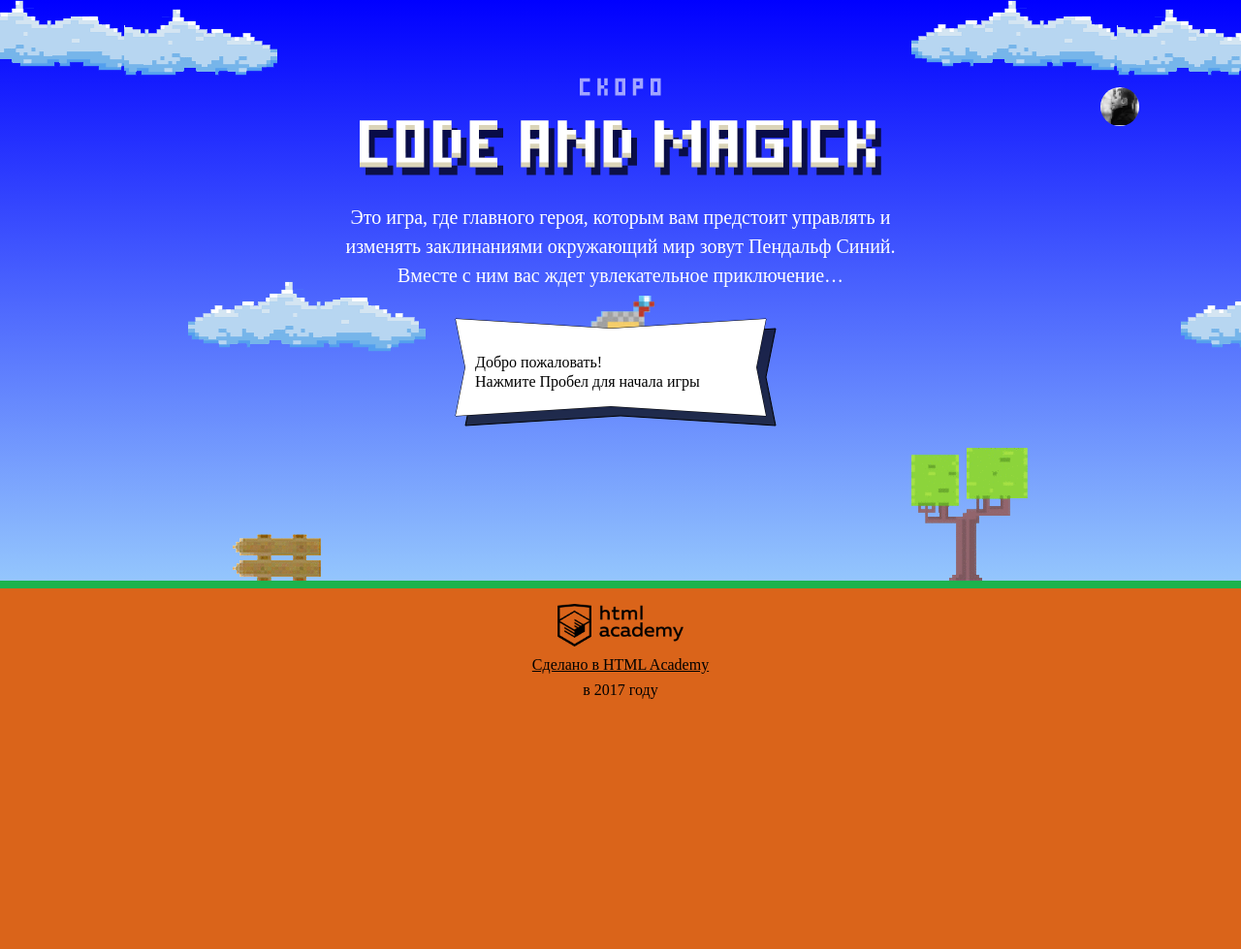
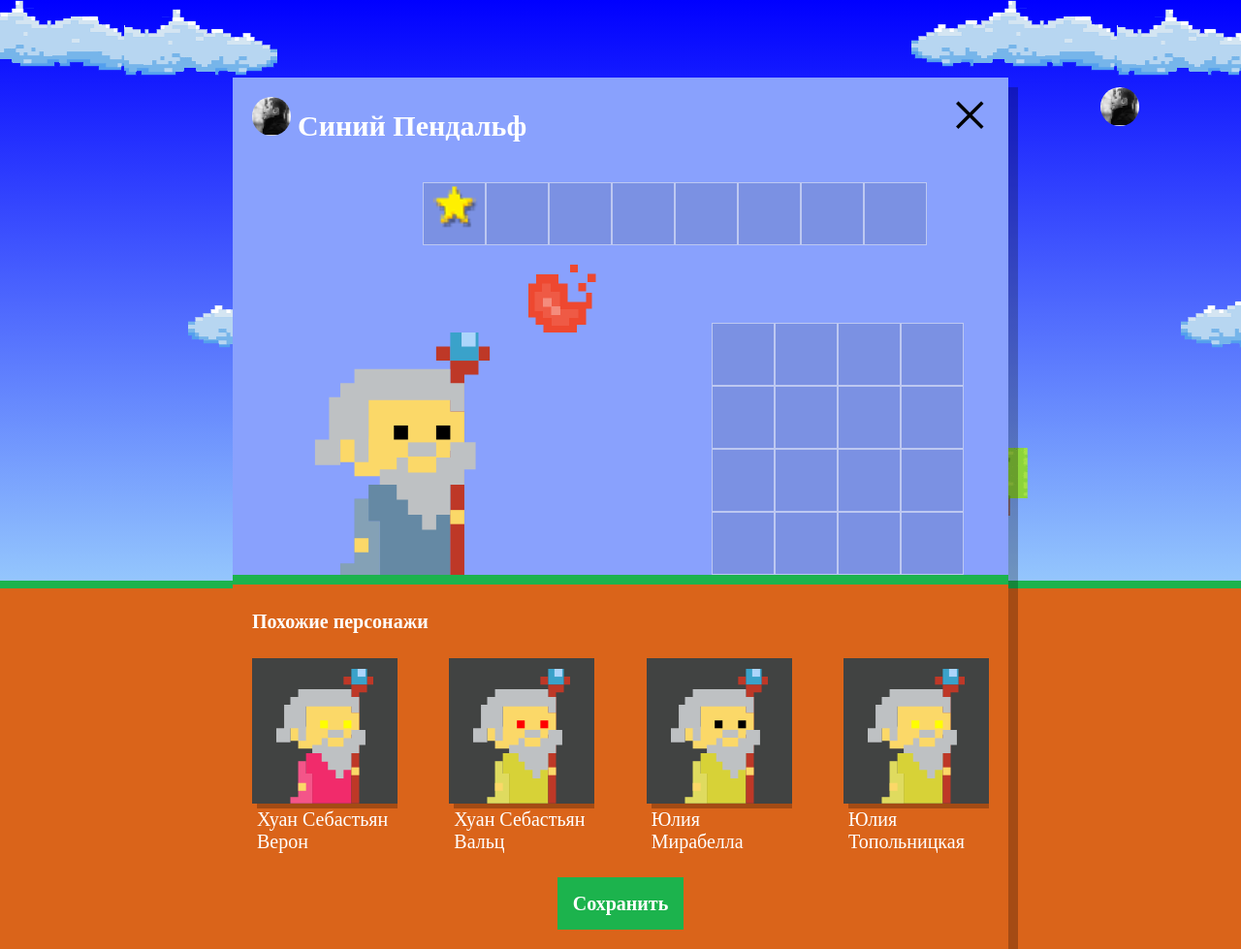
Before and after one commit to person0b/228574-code-and-magick, a website: page index.html in a window 1280 px wide. Shown: the whole page at 97% size. Before the commit the page ends 800 px from the top, so only its background shows below. Drawn offline with Linux system fonts and the light colour scheme; a web font is replaced by a local one.

Commit message:
Adds render wizards list

```diff
--- a/index.html
+++ b/index.html
@@ -203,6 +203,7 @@
 
 <script src="js/stat.js"></script>
 <script src="js/game.js"></script>
+<script src="js/setup.js"></script>
 
 </body>
 </html>
--- /dev/null
+++ b/js/setup.js
@@ -0,0 +1,86 @@
+'use strict';
+
+var NAMES = [
+  'Иван',
+  'Хуан Себастьян',
+  'Мария',
+  'Кристоф',
+  'Виктор',
+  'Юлия',
+  'Люпита',
+  'Вашингтон'
+];
+var SURNAMES = [
+  'да Марья',
+  'Верон',
+  'Мирабелла',
+  'Вальц',
+  'Онопко',
+  'Топольницкая',
+  'Нионго',
+  'Ирвинг'
+];
+var COAT_COLORS = [
+  'rgb(101, 137, 164)',
+  'rgb(241, 43, 107)',
+  'rgb(146, 100, 161)',
+  'rgb(56, 159, 117)',
+  'rgb(215, 210, 55)',
+  'rgb(0, 0, 0)'
+];
+var EYES_COLORS = [
+  'black',
+  'red',
+  'blue',
+  'yellow',
+  'green'
+];
+var WIZARDS_COUNT = 4;
+
+var setupWindow = document.querySelector('.setup');
+var similarWizardTemplate = document.querySelector('#similar-wizard-template').content.querySelector('.setup-similar-item');
+var similarListElement = document.querySelector('.setup-similar-list');
+
+var getRandomInt = function (min, max) {
+  return Math.floor(Math.random() * (max - min)) + min;
+};
+
+var createWizard = function (namesArr, surnamesArr, coatColorsArr, eyesColorsArr) {
+  var wizard = {};
+  wizard.name = namesArr[getRandomInt(0, namesArr.length)] + ' ' + surnamesArr[getRandomInt(0, surnamesArr.length)];
+  wizard.coatColor = coatColorsArr[getRandomInt(0, coatColorsArr.length)];
+  wizard.eyesColor = eyesColorsArr[getRandomInt(0, eyesColorsArr.length)];
+  return wizard;
+};
+
+var addWizards = function (count) {
+  var wizardsArr = [];
+
+  for (var i = 0; i < count; i++) {
+    wizardsArr.push(createWizard(NAMES, SURNAMES, COAT_COLORS, EYES_COLORS));
+  }
+
+  return wizardsArr;
+};
+
+var renderWizard = function (wizard) {
+  var wizardElement = similarWizardTemplate.cloneNode(true);
+
+  wizardElement.querySelector('.setup-similar-label').textContent = wizard.name;
+  wizardElement.querySelector('.wizard-coat').style.fill = wizard.coatColor;
+  wizardElement.querySelector('.wizard-eyes').style.fill = wizard.eyesColor;
+
+  return wizardElement;
+};
+
+var wizards = addWizards(WIZARDS_COUNT);
+var fragmentWizards = document.createDocumentFragment();
+
+setupWindow.classList.remove('hidden');
+
+for (var i = 0; i < wizards.length; i++) {
+  fragmentWizards.appendChild(renderWizard(wizards[i]));
+}
+similarListElement.appendChild(fragmentWizards);
+
+setupWindow.querySelector('.setup-similar').classList.remove('hidden');
--- a/js/stat.js
+++ b/js/stat.js
@@ -14,8 +14,9 @@ var BAR_YOUR_COLOR = 'rgba(255, 0, 0, 1)';
 var FONT = '16px PT Mono';
 var BASELINE = 'hanging';
 var FONT_GAP = 16;
-var TEXT = ['Ура вы победили!', 'Список результатов:'];
+var TEXTS = ['Ура вы победили!', 'Список результатов:'];
 var TEXT_COLOR = '#000';
+var CURRENT_PLAYER = 'Вы';
 
 
 var getMaxElement = function (arr) {
@@ -51,7 +52,7 @@ window.renderStatistics = function (ctx, names, times) {
   };
 
   var getBarColor = function (player) {
-    return player === 'Вы' ? BAR_YOUR_COLOR : 'hsl(230, ' + (Math.random() * 100).toString() + '%, 50%)';
+    return player === CURRENT_PLAYER ? BAR_YOUR_COLOR : 'hsl(230, ' + (Math.random() * 100).toString() + '%, 50%)';
   };
 
   renderCloud(CLOUD_X + CLOUD_GAP, CLOUD_Y + CLOUD_GAP, SHADOW_COLOR);
@@ -60,9 +61,9 @@ window.renderStatistics = function (ctx, names, times) {
   ctx.font = FONT;
   ctx.textBaseline = BASELINE;
 
-  for (var i = 0; i < TEXT.length; i++) {
+  for (var i = 0; i < TEXTS.length; i++) {
     ctx.fillStyle = TEXT_COLOR;
-    ctx.fillText(TEXT[i], CLOUD_X + CLOUD_GAP * 2, CLOUD_Y + CLOUD_GAP * 1.5 + FONT_GAP * i);
+    ctx.fillText(TEXTS[i], CLOUD_X + CLOUD_GAP * 2, CLOUD_Y + CLOUD_GAP * 1.5 + FONT_GAP * i);
   }
 
   for (var t = 0; t < times.length; t++) {
```
